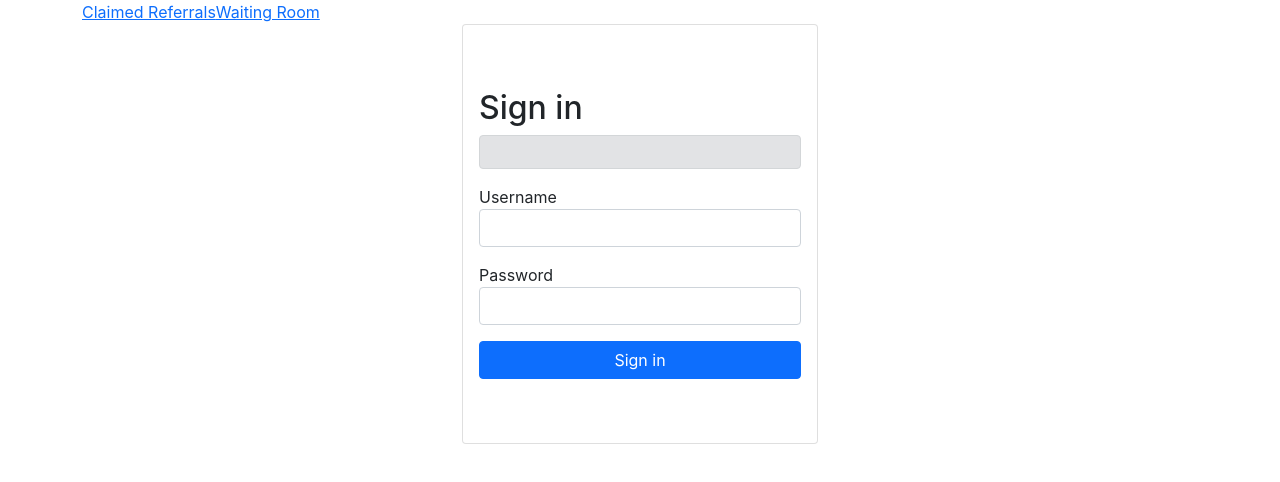
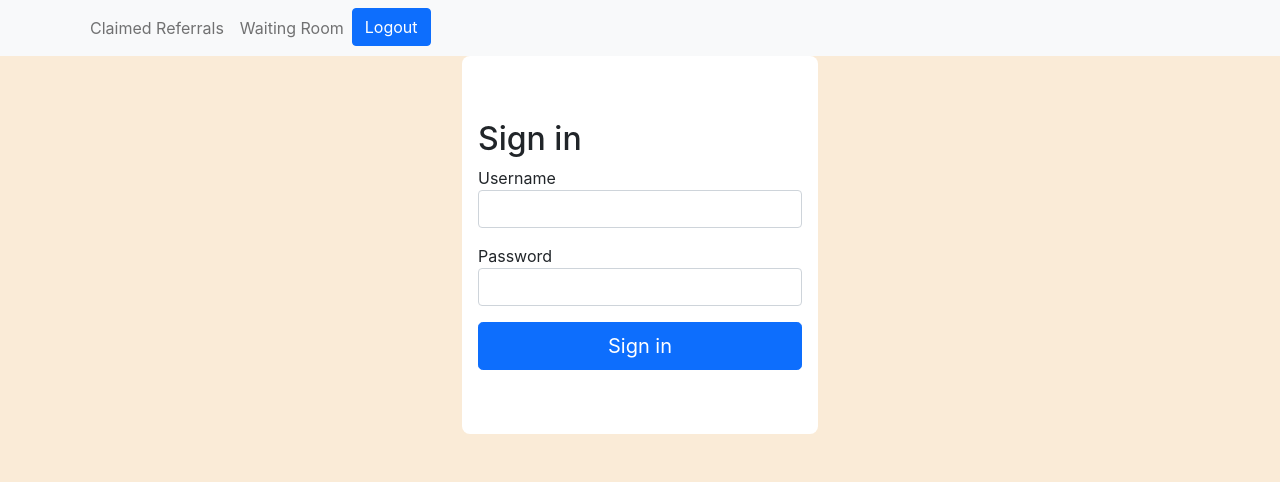
Before and after one commit to theamiro/referralcode, a React (Create React App) app: page / in a window 1280 px wide. Shown: the top 482 px of the page. Built offline with nearby package versions, Linux system fonts and the light colour scheme.

Commit message:
Improvements in functions

```diff
--- a/src/App.css
+++ b/src/App.css
@@ -3,3 +3,10 @@
 	width: 30px;
 	border-radius: 50%;
 }
+body {
+	background-color: antiquewhite;
+}
+.card {
+	border-radius: 8px;
+	border: 0;
+}
--- a/src/App.js
+++ b/src/App.js
@@ -1,25 +1,52 @@
 import "./App.css"
-import React from "react"
-import { Routes, Route, Link } from "react-router-dom"
+import React, { useState } from "react"
+import { Routes, Route, Link, useNavigate } from "react-router-dom"
 import ClaimedReferrals from "./components/ClaimedReferrals"
 import LoginForm from "./components/LoginForm"
 import WaitingRoom from "./components/WaitingRoom"
 
 function App() {
+	const [token, setToken] = useState()
+	const navigate = useNavigate()
+
+	function logout(event) {
+		event.preventDefault()
+		setToken(null)
+		navigate("/", { replace: true })
+	}
 	return (
+		<>
+			<nav className="navbar navbar-expand-lg navbar-light bg-light">
 				<div className="container">
-			<div className="row">
-				<div className="d-flex">
-					<Link to="/claimed-referrals">Claimed Referrals</Link>
-					<Link to="/waiting-room">Waiting Room</Link>
+					<ul className="navbar-nav me-auto mb-2 mb-lg-0">
+						<li className="nav-item">
+							<Link className="nav-link" to="/claimed-referrals">
+								Claimed Referrals
+							</Link>
+						</li>
+						<li className="nav-item">
+							<Link className="nav-link" to="/waiting-room">
+								Waiting Room
+							</Link>
+						</li>
+						{!token && (
+							<li className="nav-item">
+								<button className="btn btn-primary" onClick={logout}>
+									Logout
+								</button>
+							</li>
+						)}
+					</ul>
 				</div>
-			</div>
+			</nav>
+			<div className="container">
 				<Routes>
 					<Route path="/" element={<LoginForm />} />
 					<Route path="/waiting-room" element={<WaitingRoom />} />
 					<Route path="/claimed-referrals" element={<ClaimedReferrals />} />
 				</Routes>
 			</div>
+		</>
 	)
 }
 
--- a/src/components/ClaimedReferrals.js
+++ b/src/components/ClaimedReferrals.js
@@ -16,7 +16,7 @@ export default function ClaimedReferrals() {
 	}, [])
 	return (
 		<div className="row">
-			<div className="col-md-8">
+			<div className="col-md-12">
 				<h2>Claimed Referrals</h2>
 				<table className="table table-light">
 					<thead>
--- a/src/components/LoginForm.js
+++ b/src/components/LoginForm.js
@@ -3,41 +3,44 @@ import axios from "axios"
 import { useNavigate } from "react-router-dom"
 
 export default function LoginForm() {
-	const [token, setToken] = useState("")
+	const [token, setToken] = useState()
 	const [error, setError] = useState("")
 	const [user, setUser] = useState({ username: "", password: "" })
+	const [isLoading, setIsLoading] = useState(false)
 	const navigate = useNavigate()
 
 	function handleUsernameChange(event) {
 		setUser((prevState) => {
 			return { ...prevState, username: event.target.value }
 		})
-		console.log(user)
 	}
 
 	function handlePasswordChange(event) {
 		setUser((prevState) => {
 			return { ...prevState, password: event.target.value }
 		})
-		console.log(user)
 	}
 
 	async function handleSignIn(event) {
 		event.preventDefault()
-		console.log(user)
+		setIsLoading(true)
 		await axios
 			.post(process.env.REACT_APP_API_BASE + "/login", user)
 			.then((response) => {
-				console.log(response)
 				if (response.status >= 200 && response.status < 300) {
-					setToken(response)
+					setToken(response.data)
+					console.log(token)
+					setIsLoading(false)
 					navigate("/waiting-room", { replace: true })
 				} else {
+					console.log("eorrroror")
 					setError("Wrong username/password combination")
+					setIsLoading(false)
 				}
 			})
 			.catch((error) => {
-				console.log(error)
+				setError(error.message)
+				setIsLoading(false)
 			})
 	}
 
@@ -47,9 +50,11 @@ export default function LoginForm() {
 				<div className="card py-5">
 					<div className="card-body">
 						<h2>Sign in</h2>
-						<div className="alert alert-secondary" role="alert">
-							{error}
-						</div>
+						{error && (
+							<div className="alert alert-danger" role="alert">
+								{error}
+							</div>
+						)}
 						<form onSubmit={handleSignIn}>
 							<div className="form-group mb-3">
 								<label htmlFor="username">Username</label>
@@ -60,7 +65,7 @@ export default function LoginForm() {
 								<input type="password" className="form-control" onChange={handlePasswordChange} />
 							</div>
 							<div className="d-grid">
-								<input type="submit" className="btn btn-primary" value="Sign in" />
+								<input type="submit" className="btn btn-primary btn-lg" value={isLoading ? "Signing in..." : "Sign in"} />
 							</div>
 						</form>
 					</div>
```
Lines whose indentation alone changed are shown as unchanged.
